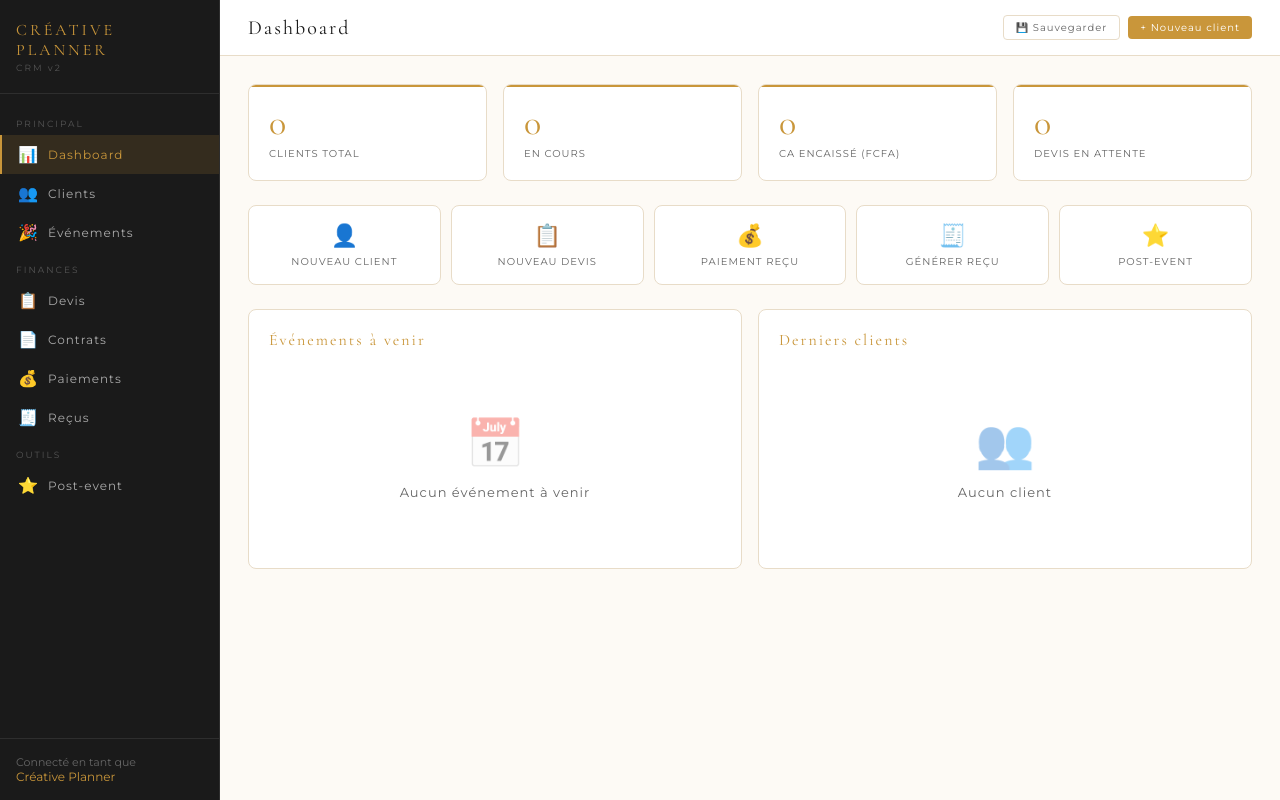
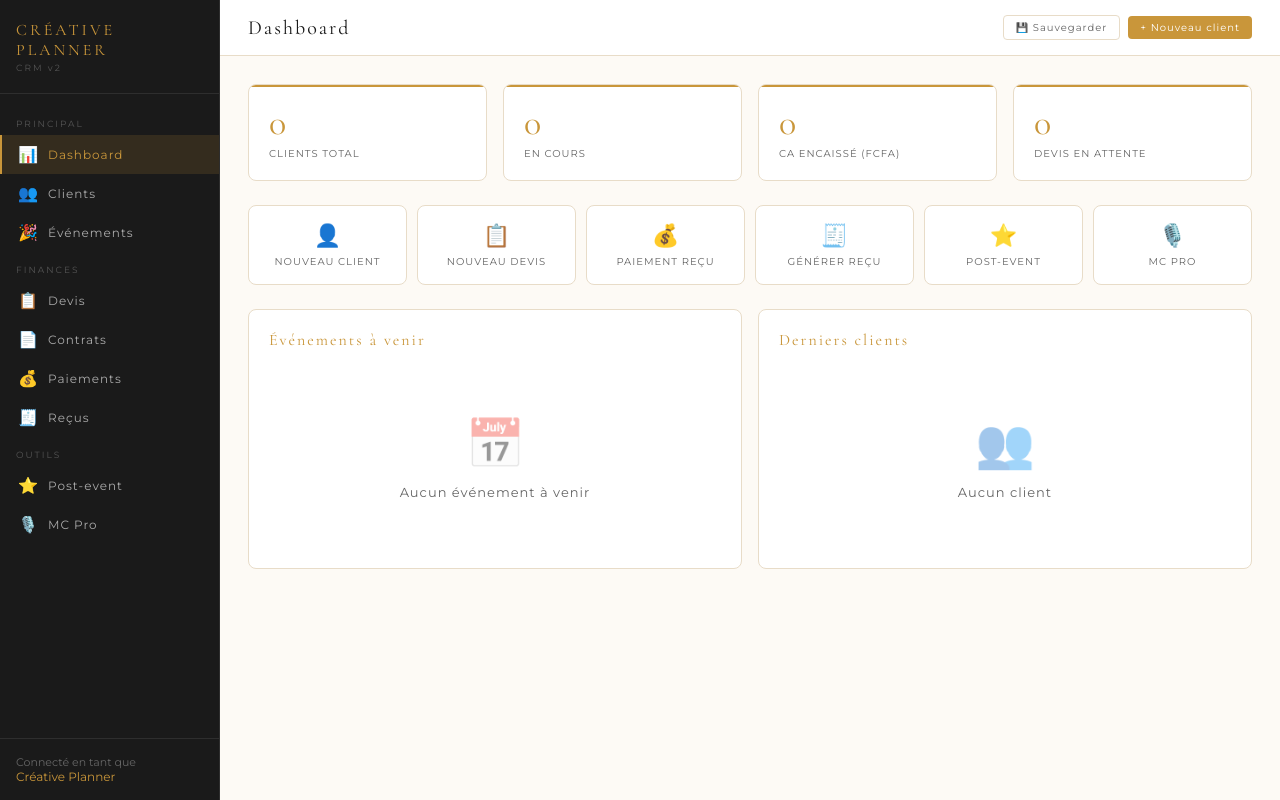
Before and after one commit to wadou423-ops/CP-gestion, a plain HTML site: page index.html in a window 1280 px wide. Drawn offline with nearby package versions, Linux system fonts and the light colour scheme.

Commit message:
Update index.html

```diff
--- a/index.html
+++ b/index.html
@@ -180,6 +180,7 @@ tbody tr:hover{background:var(--gold-dim);}
     <div class="nav-item" onclick="goTo('recus')"><span class="nav-item-icon">🧾</span>Reçus</div>
     <div class="nav-section">OUTILS</div>
     <div class="nav-item" onclick="goTo('post_event')"><span class="nav-item-icon">⭐</span>Post-event</div>
+    <div class="nav-item" onclick="window.open('mc-pro.html','_blank')"><span class="nav-item-icon">🎙️</span>MC Pro</div>
   </div>
   <div class="nav-footer">
     <div class="nav-user">Connecté en tant que</div>
@@ -212,6 +213,7 @@ tbody tr:hover{background:var(--gold-dim);}
         <div class="qa-btn" onclick="openModal('modalNewPaiement')"><div class="qa-icon">💰</div><div class="qa-label">PAIEMENT REÇU</div></div>
         <div class="qa-btn" onclick="openModal('modalNewRecu')"><div class="qa-icon">🧾</div><div class="qa-label">GÉNÉRER REÇU</div></div>
         <div class="qa-btn" onclick="goTo('post_event')"><div class="qa-icon">⭐</div><div class="qa-label">POST-EVENT</div></div>
+        <div class="qa-btn" onclick="window.open('mc-pro.html','_blank')"><div class="qa-icon">🎙️</div><div class="qa-label">MC PRO</div></div>
       </div>
       <div style="display:grid;grid-template-columns:1fr 1fr;gap:16px;">
         <div class="card">
```
